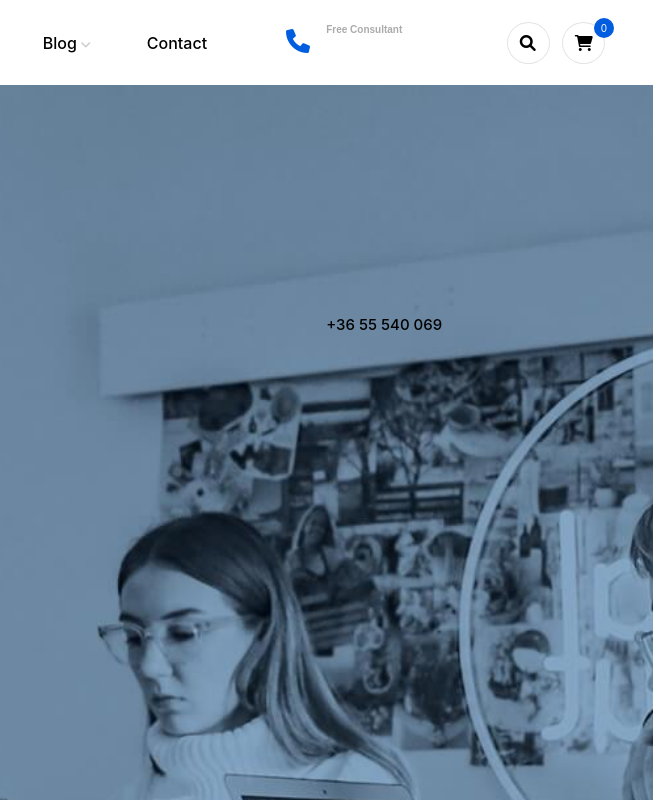
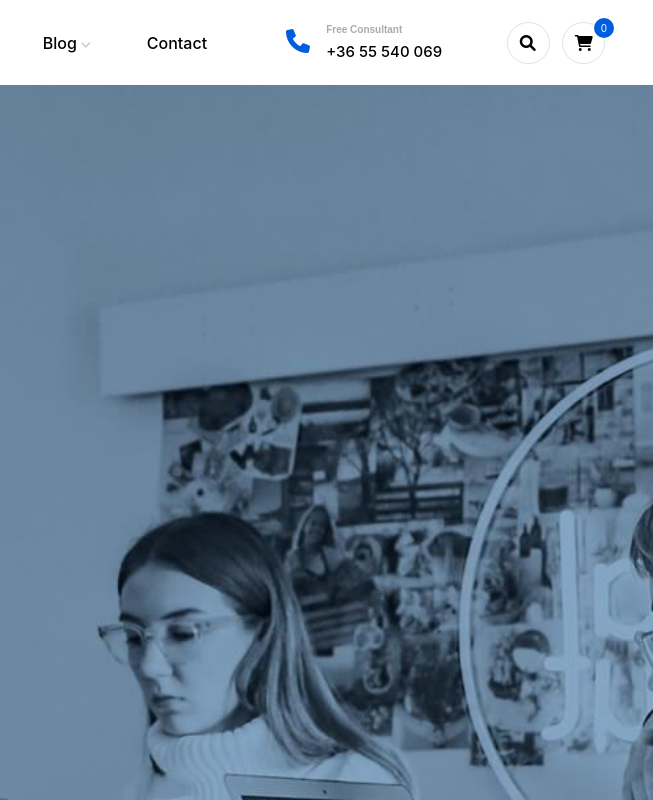
Before and after one commit to gio-sky/myproject, a plain HTML site: page index.html in a window 1280 px wide. Shown: the top 800 px of the page, 627-1280 px from the left. Drawn offline with nearby package versions, Linux system fonts and the light colour scheme.

Commit message:
fixing bugs 55-61line

```diff
--- a/project.css
+++ b/project.css
@@ -52,13 +52,13 @@ a{
 	text-decoration: none;
 	color: black;
 }
-a:hover{;
+a:hover{
 	text-decoration: none;
 	color: #005de0;
 }
 .header-text{
 	display: block;
-    line-height: 564px;
+    line-height: 18px;
     font-weight: 700;
     font-family: "Manrope", sans-serif;
     color: #ababab;
```
